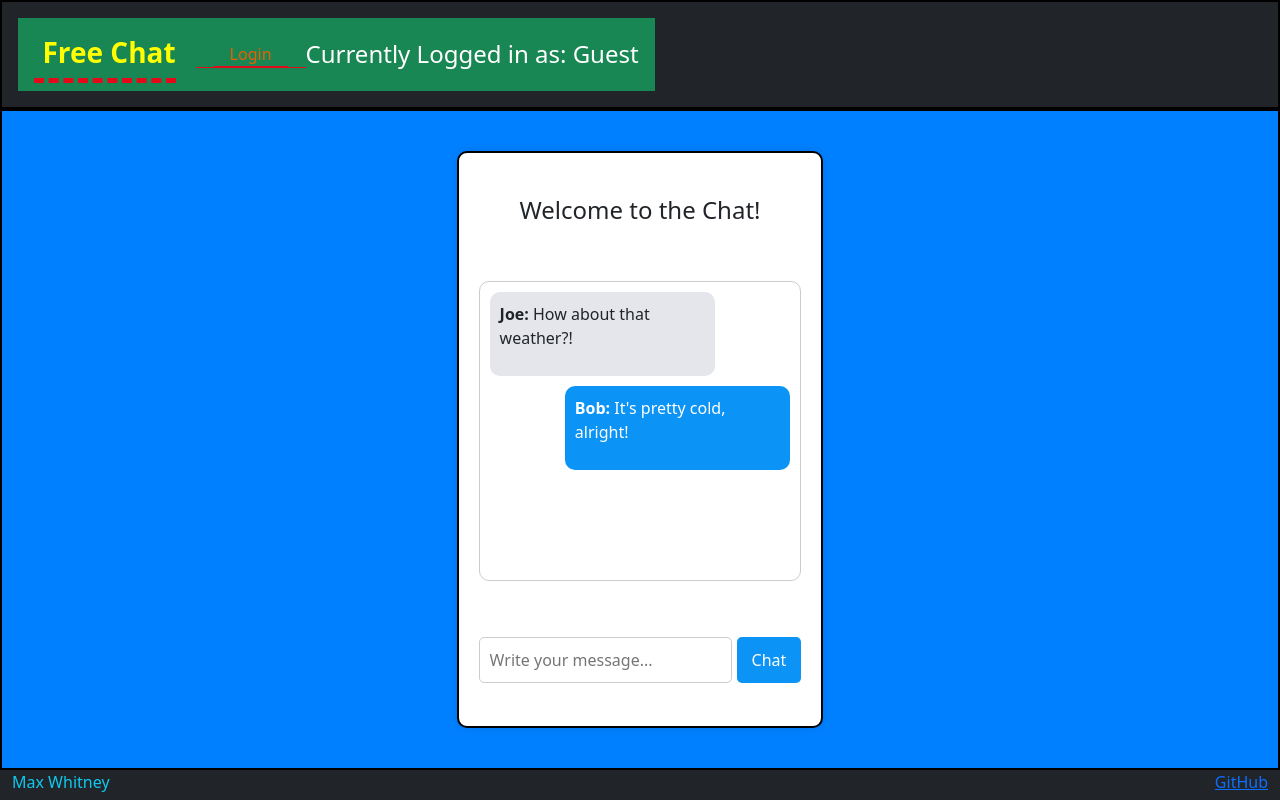
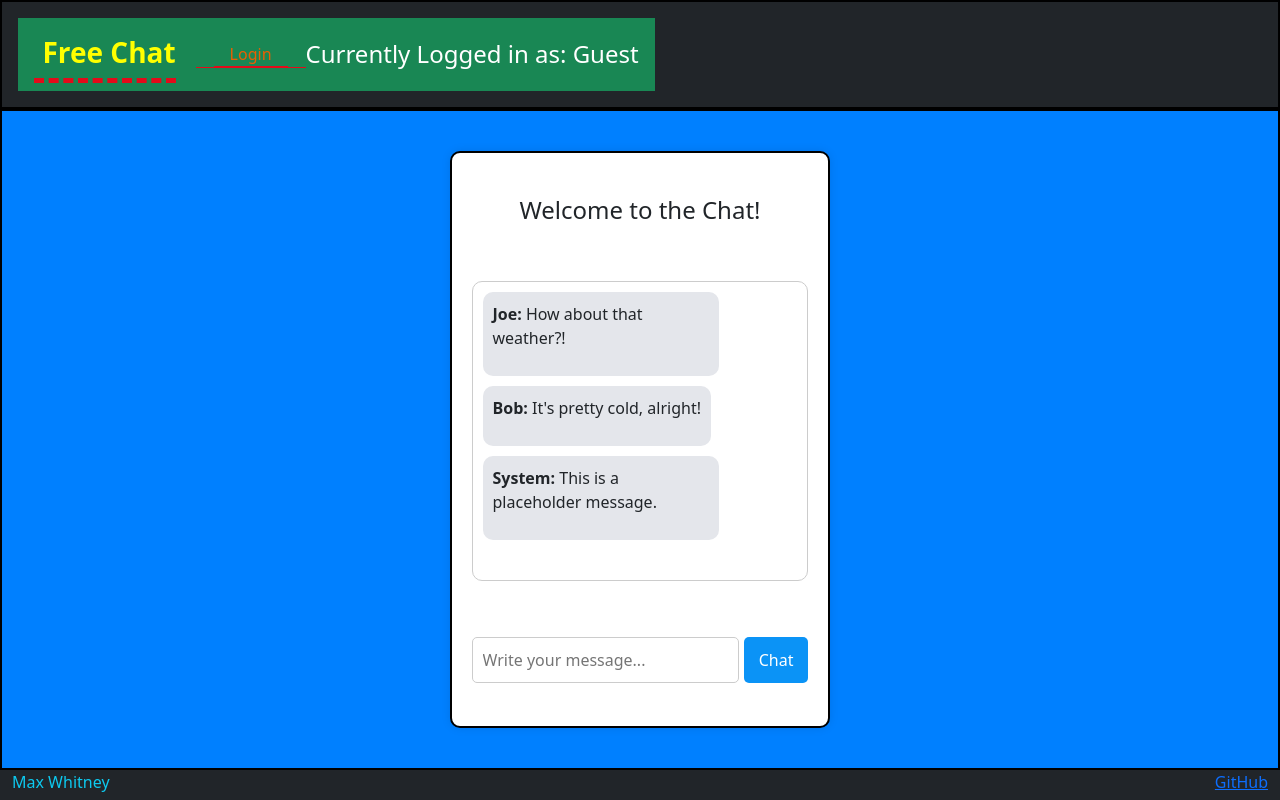
Before and after one commit to maxman010101/startup, a React (Vite) app: page /activechats/chat in a window 1280 px wide. Built offline with nearby package versions, Linux system fonts and the light colour scheme.

Commit message:
made my chat example allow for messages to show up every few seconds and allows user to send a message that appears in the chat box

```diff
--- a/src/chat/chat.jsx
+++ b/src/chat/chat.jsx
@@ -1,24 +1,46 @@
-import React from 'react';
+import React, { useState, useEffect } from 'react';
 import './chat.css';
 
 export function Chat() {
+  const [messages, setMessages] = useState([
+    { user: 'Joe', text: 'How about that weather?!' },
+    { user: 'Bob', text: "It's pretty cold, alright!" }
+  ]);
+  const [input, setInput] = useState('');
+
+  useEffect(() => {
+    const interval = setInterval(() => {
+      setMessages((prev) => [...prev, { user: 'System', text: 'This is a placeholder message.' }]);
+    }, 5000);
+
+    return () => clearInterval(interval);
+  }, []);
+
+  const handleSendMessage = () => {
+    if (input.trim()) {
+      setMessages((prev) => [...prev, { user: 'You', text: input }]);
+      setInput('');
+    }
+  };
+
   return (
     <main className="chat-container">
       <h1 className="chat-title">Welcome to the Chat!</h1>
-
-
       <div className="chat-box">
-        <div className="message received">
-          <p><strong>Joe:</strong> How about that weather?!</p>
-        </div>
-        <div className="message sent">
-          <p><strong>Bob:</strong> It's pretty cold, alright!</p>
-        </div>
+        {messages.map((msg, index) => (
+          <div key={index} className={`message ${msg.user === 'You' ? 'sent' : 'received'}`}>
+            <p><strong>{msg.user}:</strong> {msg.text}</p>
+          </div>
+        ))}
       </div>
-
       <div className="message-input">
-        <input type="text" placeholder="Write your message..." />
-        <button type="submit">Chat</button>
+        <input
+          type="text"
+          placeholder="Write your message..."
+          value={input}
+          onChange={(e) => setInput(e.target.value)}
+        />
+        <button type="button" onClick={handleSendMessage}>Chat</button>
       </div>
     </main>
   );
```
